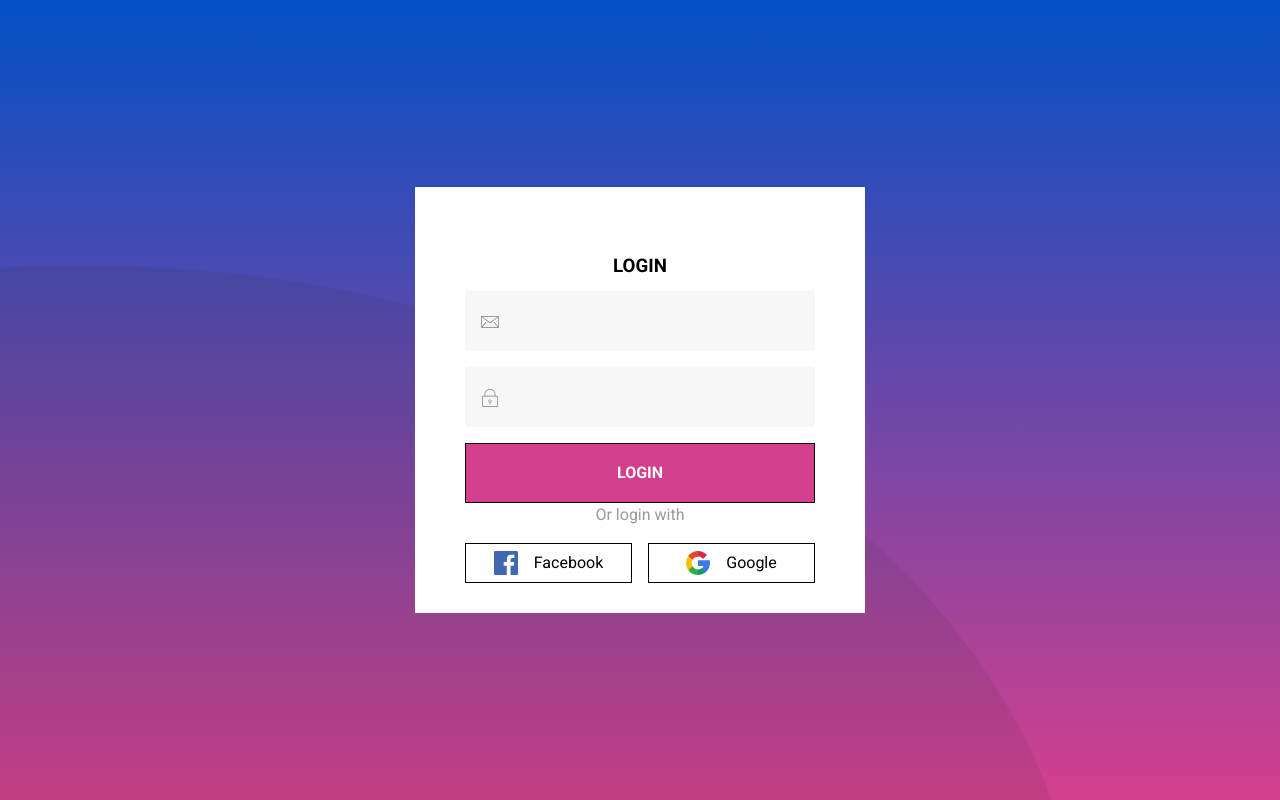
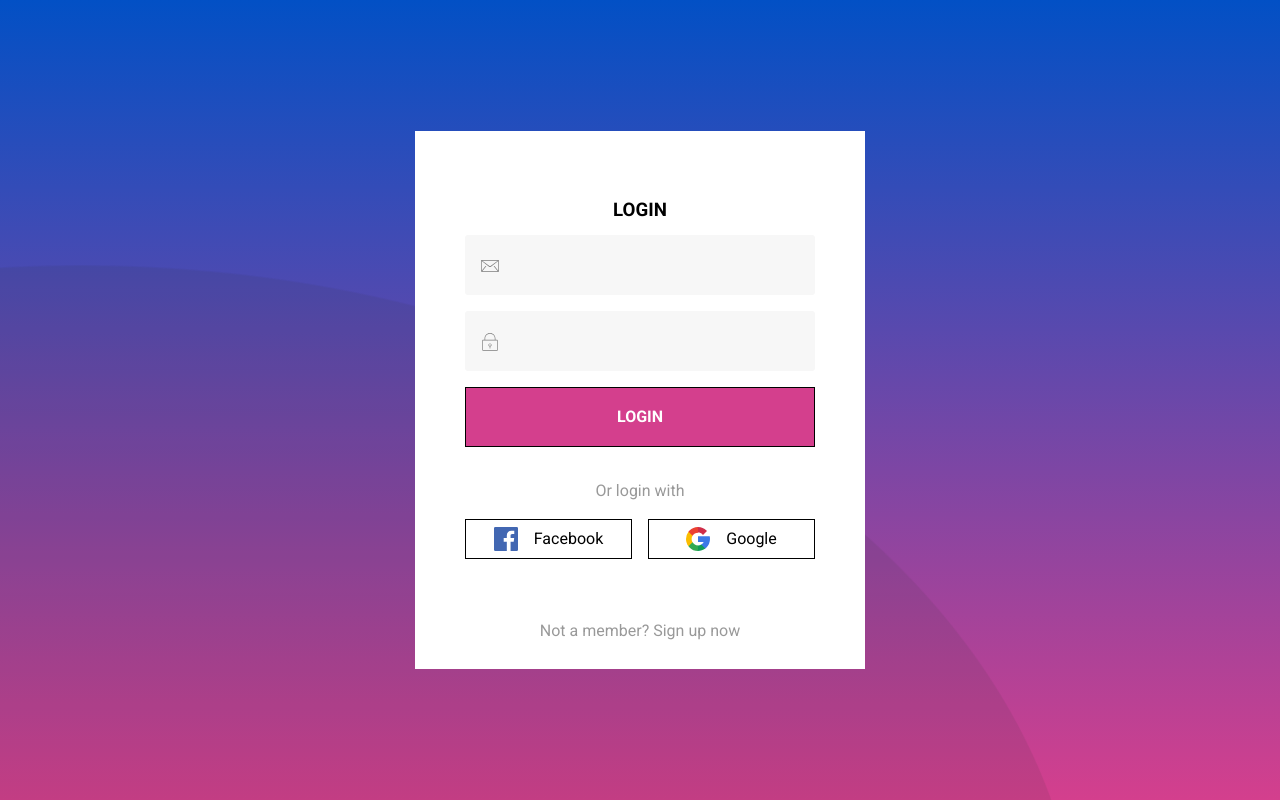
Before and after one commit to franklinlugo/login-register-with-firebase, a React app: page / in a window 1280 px wide. Built offline with nearby package versions, Linux system fonts and the light colour scheme.

Commit message:
styles login form

```diff
--- a/components/Button/Button.js
+++ b/components/Button/Button.js
@@ -7,8 +7,8 @@ const StyledButton = styled.button`
   place-items: center;
   width: 100%;
   height: 60px;
-  background-color: ${(props) => props.theme.colorPrimary};
-  color: #fff;
+  background-color: ${(props) => props.theme.primary};
+  color: ${(props) => props.theme.white};
   font-weight: 600;
   cursor: pointer;
   transition: 0.3s;
--- a/components/FormBackground/FormBackground.js
+++ b/components/FormBackground/FormBackground.js
@@ -6,7 +6,7 @@ const Container = styled.div`
   display: grid;
   place-items: center;
   position: relative;
-  background: linear-gradient(180deg, #0250c5, #d43f8d);
+  background: ${(props) => `linear-gradient(180deg, ${props.theme.secondary}, ${props.theme.primary})`};
   width: 100vw;
   height: 100vh;
   z-index: 1000;
--- a/components/LoginForm/LoginForm.js
+++ b/components/LoginForm/LoginForm.js
@@ -1,6 +1,6 @@
 import React from 'react';
 import { Input, Button } from '../index';
-import { Container, Title, SocialLogin, FacebookButton, GoogleButton } from './LoginFormStyles';
+import { Container, Title, SocialLogin, FacebookButton, GoogleButton, RegisterLink } from './LoginFormStyles';
 import { Facebook, Google } from '../../assets/Icons';
 
 function handleSubmit(event) {
@@ -11,11 +11,13 @@ function LoginForm() {
   return (
     <Container>
       <Title>LOGIN</Title>
+
       <form onSubmit={handleSubmit}>
         <Input type="text" icon="envelope" />
         <Input type="password" icon="lock" />
         <Button type="submit">LOGIN</Button>
       </form>
+
       <SocialLogin>
         <span>Or login with</span>
         <FacebookButton>
@@ -27,6 +29,8 @@ function LoginForm() {
           Google
         </GoogleButton>
       </SocialLogin>
+
+      <RegisterLink>Not a member? Sign up now </RegisterLink>
     </Container>
   );
 }
--- a/components/LoginForm/LoginFormStyles.js
+++ b/components/LoginForm/LoginFormStyles.js
@@ -1,9 +1,9 @@
-import styled, { css } from 'styled-components';
+import styled from 'styled-components';
 
 export const Container = styled.div`
   width: 450px;
   padding: 70px 50px 30px;
-  background: #fff;
+  background: ${(props) => props.theme.white};
 `;
 
 export const Title = styled.h3`
@@ -20,15 +20,16 @@ export const SocialLogin = styled.section`
     'text text'
     'facebookButton googleButton';
   gap: 16px;
+  margin: 32px 0 64px 0;
   span {
     grid-area: text;
     font-size: 16px;
-    color: #999;
+    color: ${(props) => props.theme.gray};
     text-align: center;
   }
 `;
 
-const SocialButton = css`
+const SocialButton = styled.button`
   display: grid;
   grid-template-columns: repeat(2, min-content);
   justify-content: center;
@@ -38,13 +39,24 @@ const SocialButton = css`
   height: 40px;
   white-space: nowrap;
   cursor: pointer;
+  transition: 0.3s;
+  transform-style: preserve-3d;
+  &:active {
+    transform: scale(0.97);
+  }
 `;
 
-export const FacebookButton = styled.button`
+export const FacebookButton = styled(SocialButton)`
   grid-area: facebookButton;
-  ${SocialButton}
 `;
-export const GoogleButton = styled.button`
+export const GoogleButton = styled(SocialButton)`
   grid-area: googleButton;
-  ${SocialButton}
 `;
+
+export const RegisterLink = styled.p`
+  margin: 0;
+  padding: 0;
+  line-height: 1;
+  color: ${(props) => props.theme.gray};
+  text-align: center;
+`;
--- a/src/theme.js
+++ b/src/theme.js
@@ -1,7 +1,10 @@
 import { ThemeProvider, createGlobalStyle } from 'styled-components';
 
 const theme = {
-  colorPrimary: '#d43f8d',
+  primary: '#d43f8d',
+  secondary: '#0250c5',
+  gray: '#999',
+  white: '#fff',
 };
 
 const GlobalStyle = createGlobalStyle`
```
Also changed, not shown: assets/facebook.svg (deleted), assets/google.svg (deleted).
